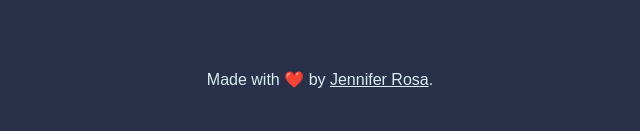
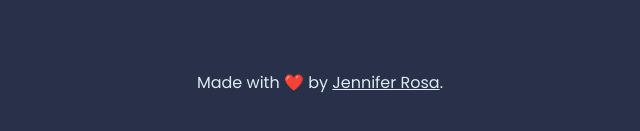
Before and after one commit to rosajen27/drumkit, a plain HTML site: page index.html in a window 1280 px wide. Shown: the part 505-636 px from the top of the page, 320-960 px from the left. Drawn offline with Linux system fonts and the light colour scheme.

Commit message:
update UI

```diff
--- a/index.html
+++ b/index.html
@@ -3,9 +3,10 @@
 
 <head>
   <meta charset="utf-8">
-  <title>Drum Kit</title>
+  <title>Drum 🥁 Kit</title>
   <link rel="stylesheet" href="styles.css">
   <link href="https://fonts.googleapis.com/css?family=Arvo" rel="stylesheet">
+  <link href="https://fonts.googleapis.com/css?family=Poppins" rel="stylesheet">
 </head>
 
 <body>
--- a/styles.css
+++ b/styles.css
@@ -14,6 +14,7 @@ h1 {
 footer {
   color: #DBEDF3;
   font-family: sans-serif;
+  font-family: 'Poppins', sans-serif;
 }
 
 footer a {
```
Also changed, not shown: 1 other file.
